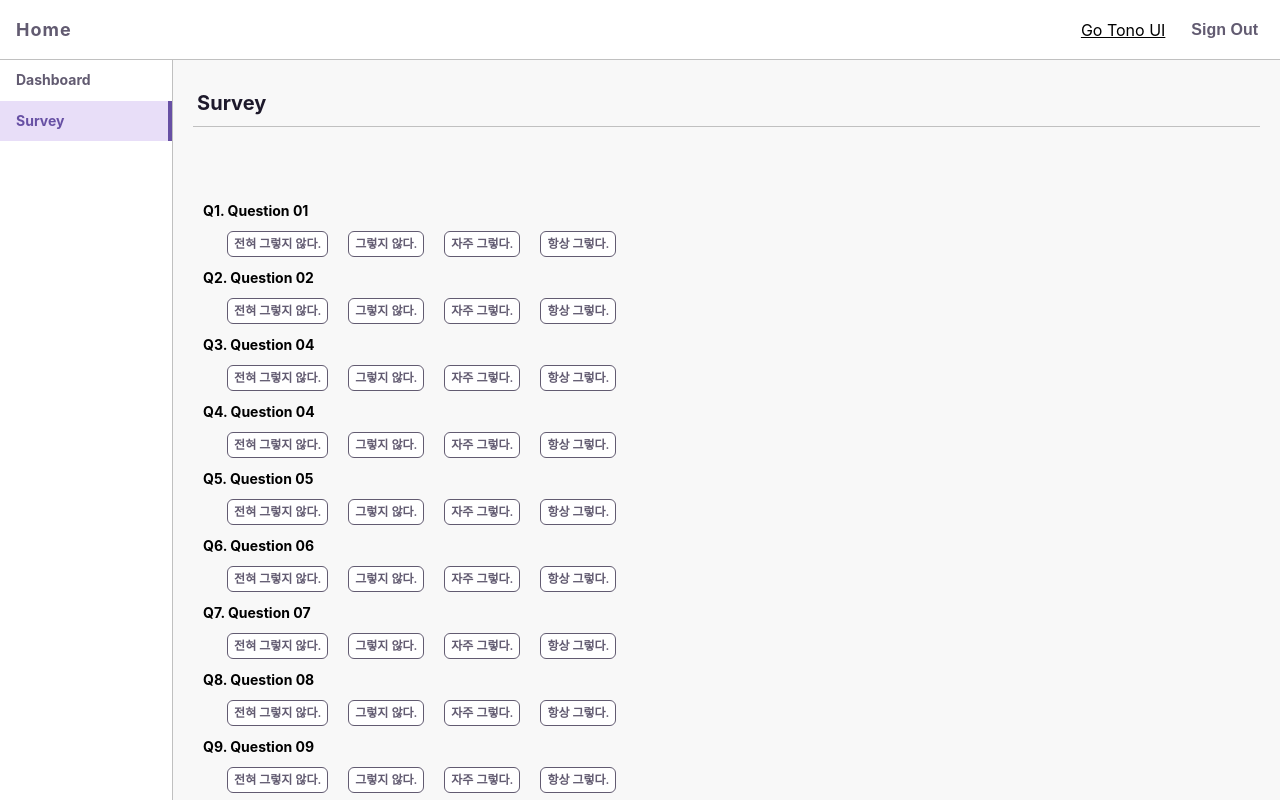
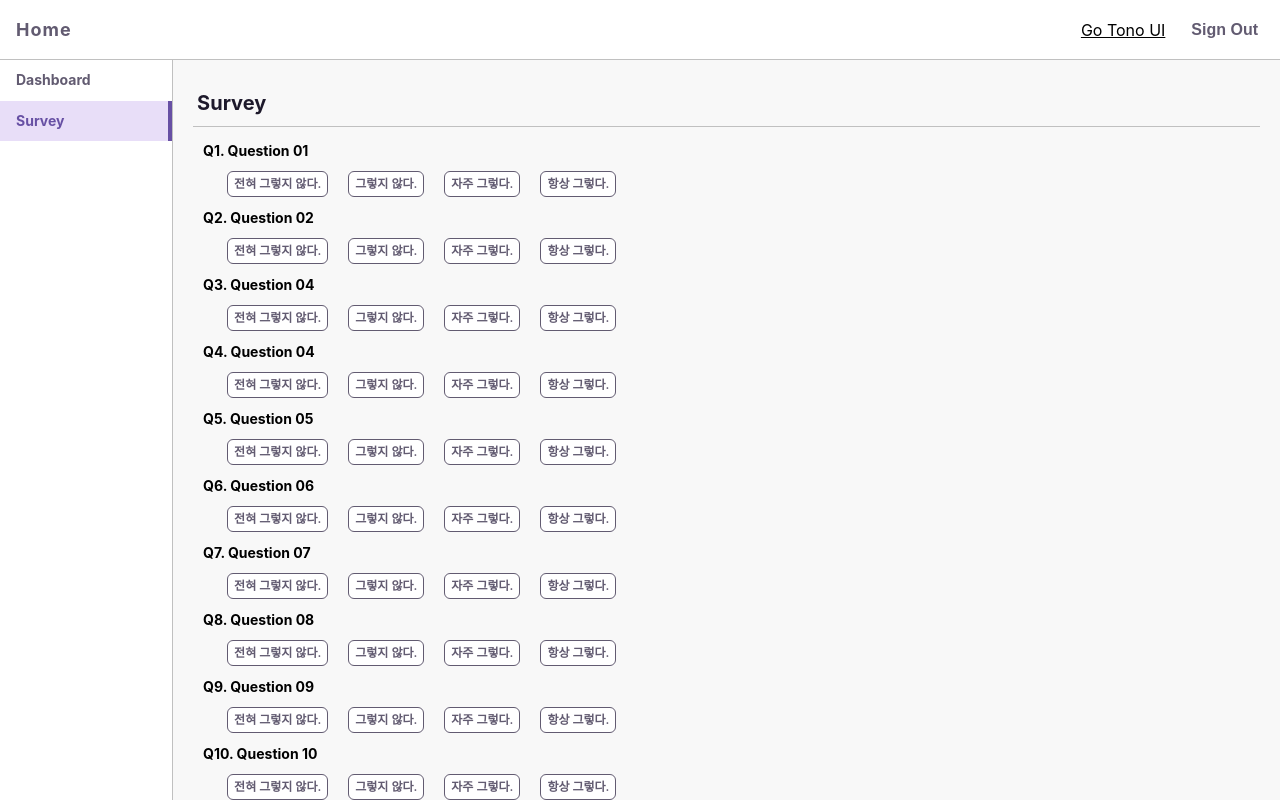
Before and after one commit to jmeno1011/tono-ui, a React (Create React App) app: page /p-dashboard/p-survey in a window 1280 px wide. Shown: the top 800 px of the page. Built offline with nearby package versions, Linux system fonts and the light colour scheme; no server answers; a small style sheet from the web is missing; what chartjs-plugin-datalabels would draw is missing.

Commit message:
remove page top padding

```diff
--- a/src/pages/dashboard1/Survey/PSurvey.module.css
+++ b/src/pages/dashboard1/Survey/PSurvey.module.css
@@ -13,6 +13,6 @@
   background-color: var(--p-container-background);
 }
 
-.page{
+/* .page{
   padding-top: 60px;
-}
+} */
```
